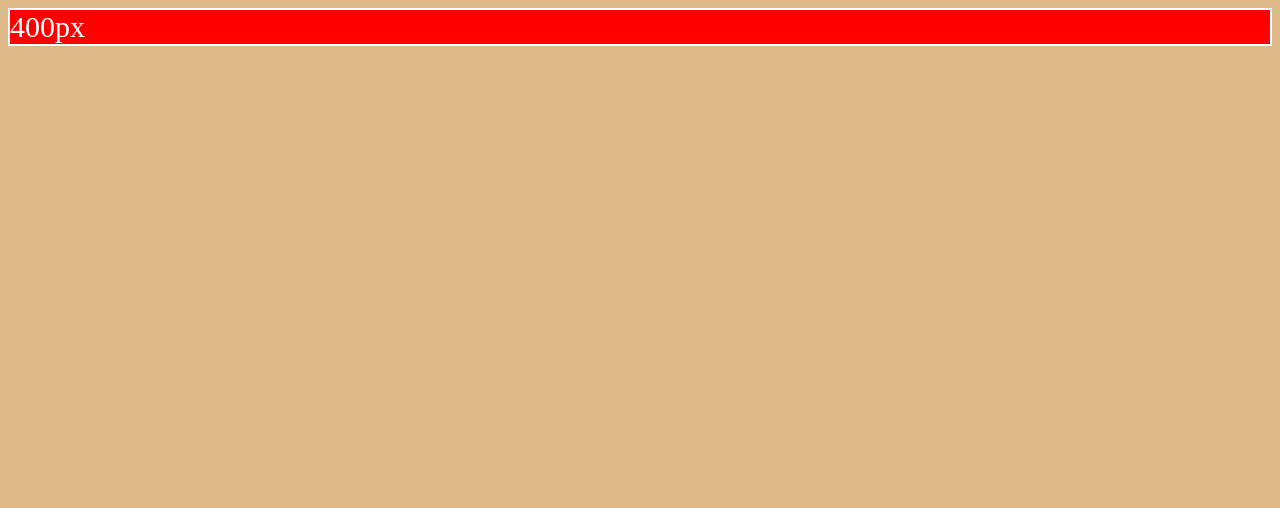
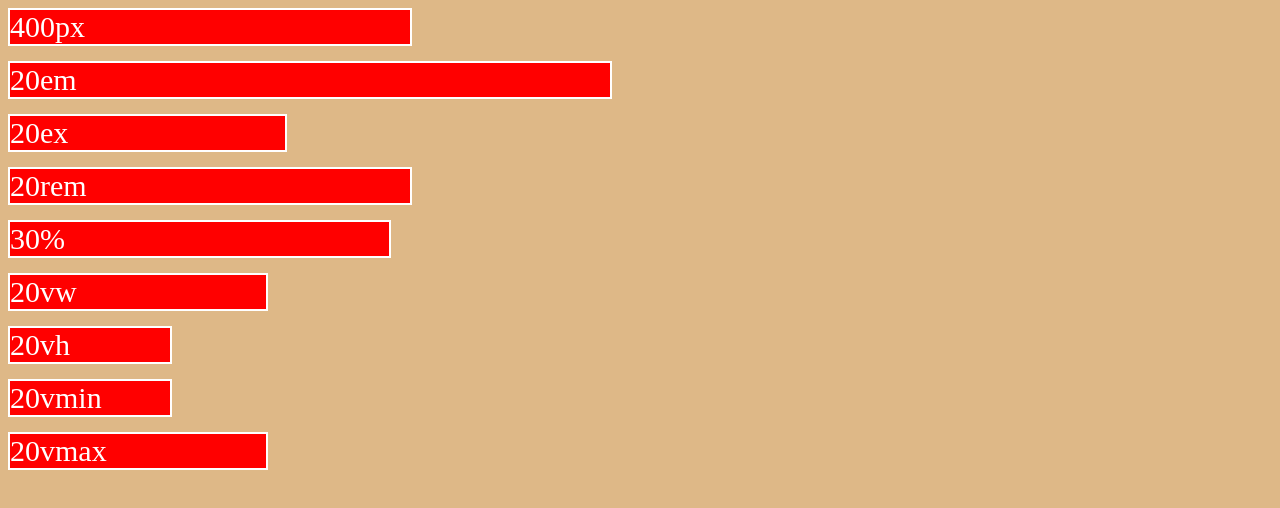
Before and after one commit to karolwawer/css-podstawy, a plain HTML site: page 3-jednostki-miary-w-css/index.html in a window 1280 px wide. Drawn offline with Linux system fonts and the light colour scheme.

Commit message:
wprowadzenie różnych jednostek miar w css

```diff
--- a/3-jednostki-miary-w-css/css/style.css
+++ b/3-jednostki-miary-w-css/css/style.css
@@ -11,3 +11,30 @@ html {
     color: white;
     border: 2px solid white;
 }
+#pixele {
+    width: 400px;
+}
+#em{
+    width: 20em;
+}
+#ex{
+    width:20ex;
+}
+#rem{
+    width:20rem;
+}
+#procenty{
+    width: 30%;
+}
+#vw{
+  width: 20vw;
+}
+#vh{
+    width: 20vh;
+}
+#vmin{
+    width: 20vmin;
+}
+#vmax{
+    width: 20vmax;
+}
--- a/3-jednostki-miary-w-css/index.html
+++ b/3-jednostki-miary-w-css/index.html
@@ -1,13 +1,24 @@
 <!DOCTYPE html>
 <html lang="en">
+
 <head>
     <meta charset="UTF-8">
     <title>Document</title>
     <link rel="stylesheet" href="css/style.css">
 </head>
+
 <body>
     <div id="container">
         <div id="pixele">400px</div>
+        <div id="em">20em</div>
+        <div id="ex">20ex</div>
+        <div id="rem">20rem</div>
+        <div id="procenty">30%</div>
+        <div id="vw">20vw</div>
+        <div id="vh">20vh</div>
+        <div id="vmin">20vmin</div>
+        <div id="vmax">20vmax</div>
     </div>
 </body>
+
 </html>
```
